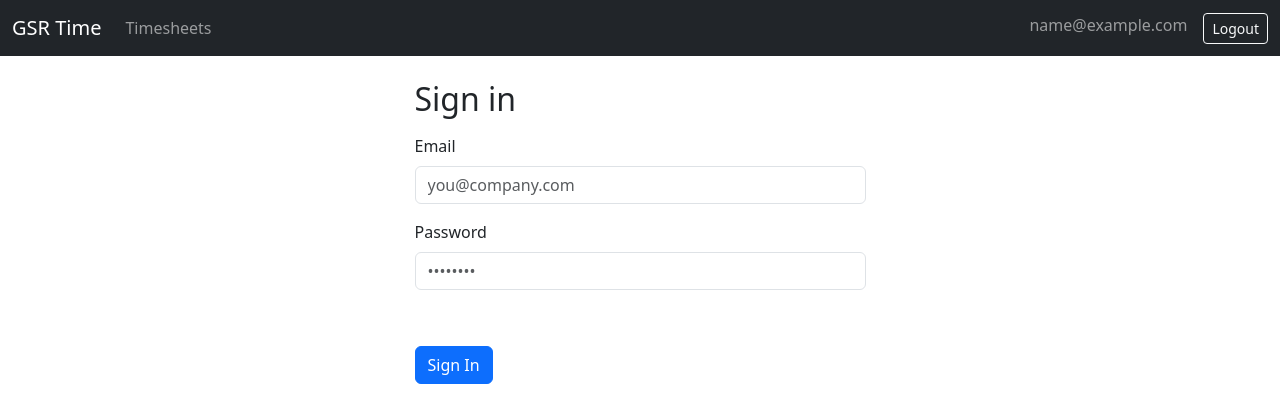
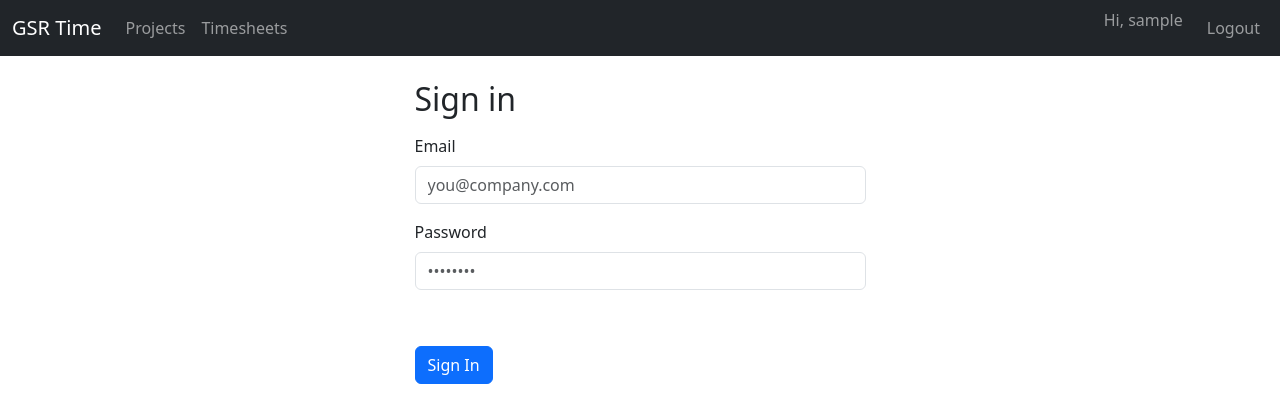
Before and after one commit to henrygsr/gsr-time-app, a Flask app: template app/templates/auth/login.html in a window 1280 px wide. Shown: the top 420 px of the page. Run offline with Flask 3, Linux system fonts and the light colour scheme; the template is opened without the code that fills it: values that come from a table or form of the project are taken from there, others are empty; the visitor is signed in with stand-in values (Sample User, id 1).

Commit message:
Update base.html

```diff
--- a/app/templates/base.html
+++ b/app/templates/base.html
@@ -1,69 +1,49 @@
 <!doctype html>
 <html lang="en">
 <head>
-    <meta charset="utf-8" />
-    <meta
-      name="viewport"
-      content="width=device-width, initial-scale=1"
-    />
-    <title>{% block title %}GSR Time{% endblock %}</title>
-
-    <!-- Bootstrap 5 -->
-    <link
-      href="https://cdn.jsdelivr.net/npm/bootstrap@5.3.3/dist/css/bootstrap.min.css"
-      rel="stylesheet"
-      integrity="sha384-QWTKZyjpPEjISv5WaRU9OFeRpok6YctnYmDr5pNlyT2bRjXh0JMhjY6hW+ALEwIH"
-      crossorigin="anonymous"
-    />
+  <meta charset="utf-8">
+  <title>GSR Time</title>
+  <meta name="viewport" content="width=device-width, initial-scale=1">
+  <!-- Simple Bootstrap CDN; remove if you already bundle CSS -->
+  <link href="https://cdn.jsdelivr.net/npm/bootstrap@5.3.3/dist/css/bootstrap.min.css" rel="stylesheet">
 </head>
 <body>
 <nav class="navbar navbar-expand-lg navbar-dark bg-dark">
   <div class="container-fluid">
-        <a class="navbar-brand" href="{{ url_for('main.dashboard') }}">GSR Time</a>
-        <button
-          class="navbar-toggler"
-          type="button"
-          data-bs-toggle="collapse"
-          data-bs-target="#navbarNav"
-          aria-controls="navbarNav"
-          aria-expanded="false"
-          aria-label="Toggle navigation"
-        >
+    <!-- FIX: point to a real endpoint; projects.index exists -->
+    <a class="navbar-brand" href="{{ url_for('projects.index') }}">GSR Time</a>
+
+    <button class="navbar-toggler" type="button" data-bs-toggle="collapse" data-bs-target="#nav"
+            aria-controls="nav" aria-expanded="false" aria-label="Toggle navigation">
       <span class="navbar-toggler-icon"></span>
     </button>
 
-        <div class="collapse navbar-collapse" id="navbarNav">
-          <ul class="navbar-nav me-auto">
-            {% if current_user.is_authenticated %}
+    <div class="collapse navbar-collapse" id="nav">
+      <ul class="navbar-nav me-auto mb-2 mb-lg-0">
+        <li class="nav-item">
+          <a class="nav-link" href="{{ url_for('projects.index') }}">Projects</a>
+        </li>
         <li class="nav-item">
           <a class="nav-link" href="{{ url_for('timesheets.index') }}">Timesheets</a>
         </li>
-
-              {% if current_user.is_admin or current_user.is_project_manager %}
-              <li class="nav-item">
-                <a class="nav-link" href="{{ url_for('projects.index') }}">Projects</a>
-              </li>
-              {% endif %}
-
-              {% if current_user.is_admin %}
+        {% if current_user.is_authenticated and getattr(current_user, 'is_admin', False) %}
         <li class="nav-item">
           <a class="nav-link" href="{{ url_for('admin.dashboard') }}">Admin</a>
         </li>
-              {% endif %}
         {% endif %}
       </ul>
 
       <ul class="navbar-nav">
         {% if current_user.is_authenticated %}
           <li class="nav-item">
-                <span class="navbar-text me-3">{{ current_user.email }}</span>
+            <span class="navbar-text me-3">Hi, {{ current_user.username or current_user.email }}</span>
           </li>
           <li class="nav-item">
-                <a class="btn btn-outline-light btn-sm" href="{{ url_for('auth.logout') }}">Logout</a>
+            <a class="nav-link" href="{{ url_for('auth.logout') }}">Logout</a>
           </li>
         {% else %}
           <li class="nav-item">
-                <a class="btn btn-outline-light btn-sm" href="{{ url_for('auth.login') }}">Login</a>
+            <a class="nav-link" href="{{ url_for('auth.login') }}">Login</a>
           </li>
         {% endif %}
       </ul>
@@ -71,12 +51,12 @@
   </div>
 </nav>
 
-    <main class="container py-4">
+<main class="container my-4">
   {% with messages = get_flashed_messages(with_categories=true) %}
     {% if messages %}
       <div class="mb-3">
         {% for category, message in messages %}
-              <div class="alert alert-{{ category }} alert-dismissible fade show" role="alert">
+          <div class="alert alert-{{ 'warning' if category=='message' else category }} alert-dismissible fade show" role="alert">
             {{ message }}
             <button type="button" class="btn-close" data-bs-dismiss="alert" aria-label="Close"></button>
           </div>
@@ -88,11 +68,7 @@
   {% block content %}{% endblock %}
 </main>
 
-    <script
-      src="https://cdn.jsdelivr.net/npm/bootstrap@5.3.3/dist/js/bootstrap.bundle.min.js"
-      integrity="sha384-YvpcrYf0tY3lHB60NNkmXc5s9fDVZLESaAA55NDzOxhy9GkcIdslK1eN7N6jIeHz"
-      crossorigin="anonymous"
-    ></script>
+<script src="https://cdn.jsdelivr.net/npm/bootstrap@5.3.3/dist/js/bootstrap.bundle.min.js"></script>
 {% block scripts %}{% endblock %}
 </body>
 </html>
```
Lines whose indentation alone changed are shown as unchanged.
